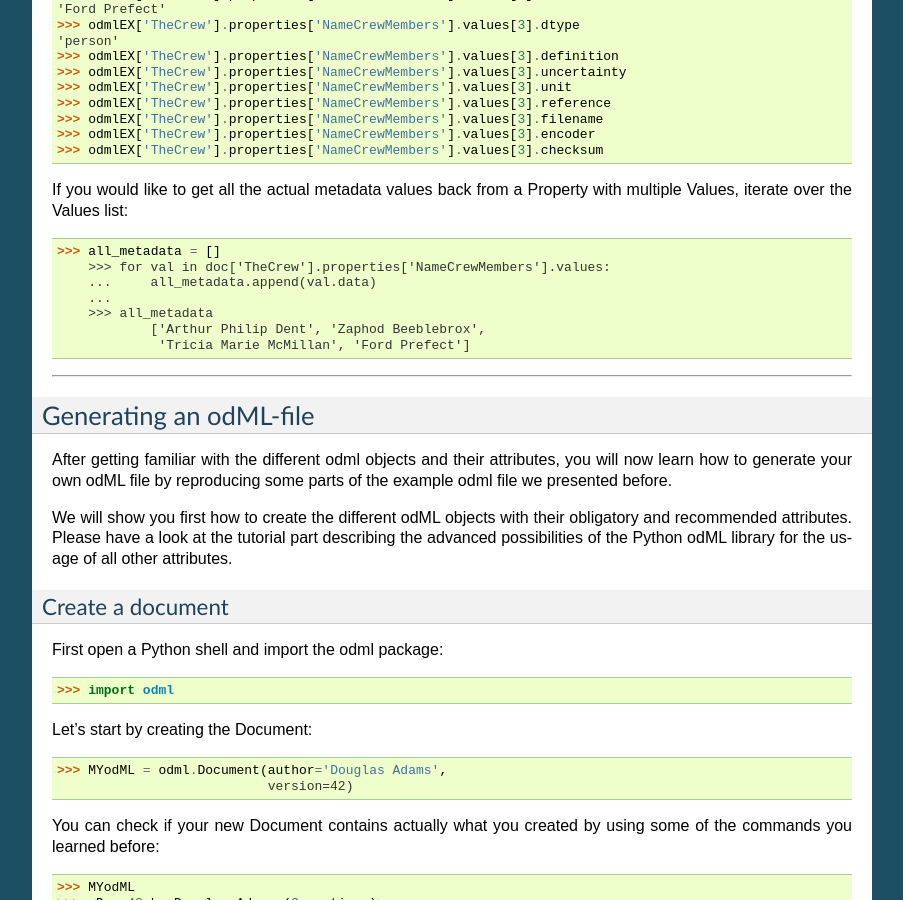
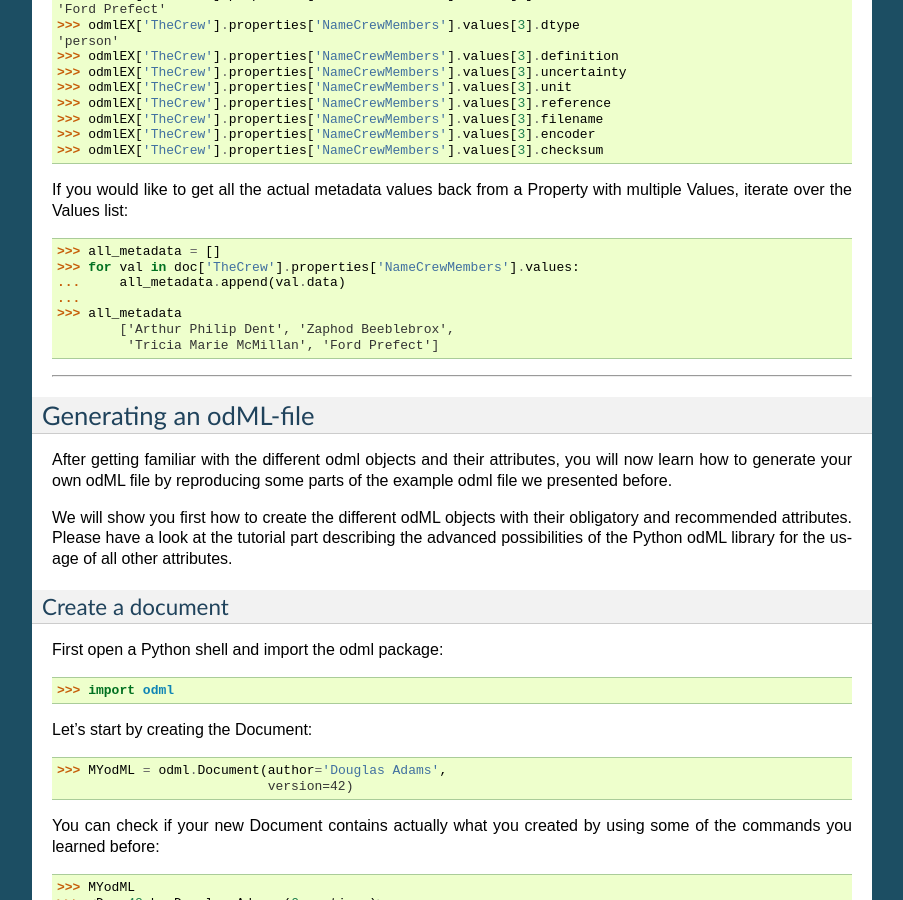
Before and after one commit to G-Node/python-odml, a Sphinx documentation site: the page built from doc/tutorial.rst, in a window 1280 px wide and 900 px high, scrolled down 8837 px. Shown: the whole window, without its empty margins (198-1101 px from the left). Built offline with Sphinx 7.4.7, drawn with Linux system fonts in a browser that asks for light colours.

Commit message:
format corrections

```diff
--- a/doc/tutorial.rst
+++ b/doc/tutorial.rst
@@ -135,7 +135,7 @@
 hierarchical tree structure which consists of four different odML
 objects.
 
-*Document*
+Document
 	- corresponds to the root of the tree (groups everything together)
 	- *parent*: no parent
 	- *children*: Section
@@ -492,28 +492,36 @@
 data
 	- obligatory Value attribute
 	- The actual metadata value.
+
 dtype
 	- recommended Value attribute
 	- The odml data type of the given metadata value.
+
 definition
 	- recommended Value attribute
 	- The definition of the given metadata value.
+
 uncertainty
 	- recommended Value attribute
 	- Can be used to specify the uncertainty of the given metadata value.
+
 unit
 	- recommended Value attribute
 	- The unit of the given metadata value, if it has a unit.
+
 reference
 	- optional Value attribute
 	- The ?
+
 filename
 	- optional Value attribute
 	- The ?
+
 encoder
 	- optional Value attribute
 	- Name of the applied encoder used to encode a binary metadata value into
 	  ascii.
+
 checksum
 	- optional Value attribute
 	- Checksum and name of the algorithm that calculated the checksum of a
@@ -552,7 +560,7 @@
 If you would like to get all the actual metadata values back from a Property
 with multiple Values, iterate over the Values list::
 
-    >>> all_metadata = []
+	>>> all_metadata = []
 	>>> for val in doc['TheCrew'].properties['NameCrewMembers'].values:
 	...     all_metadata.append(val.data)
 	...
```
